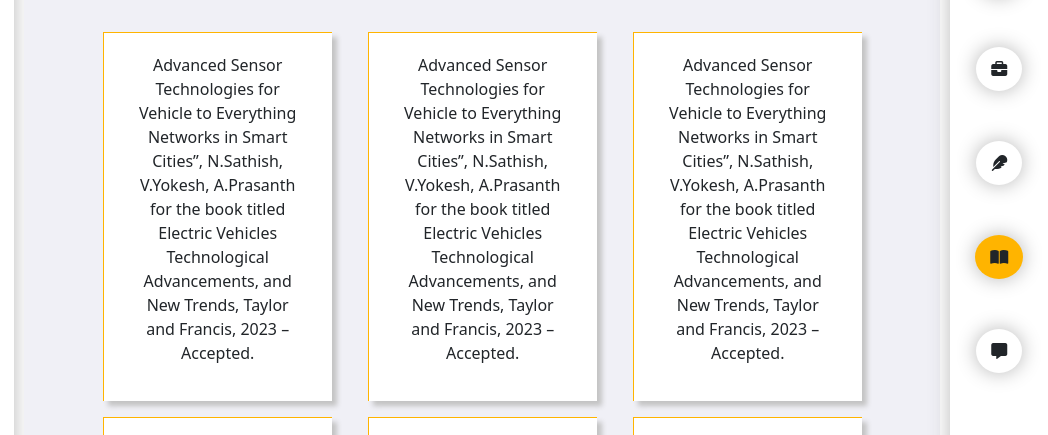
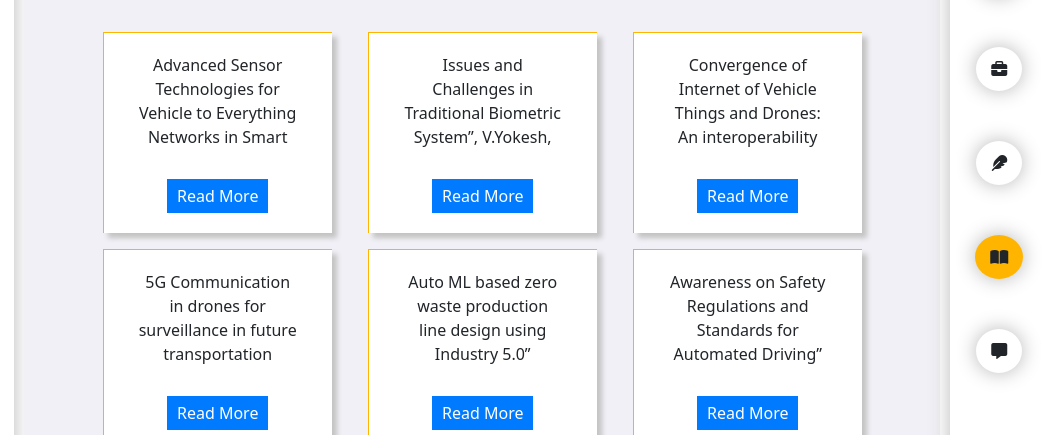
Before and after one commit to haris-dev-team/portfolio, a plain HTML site: page index.html in a window 1280 px wide. Both pictures are taken after a click on the element 1231 px from the left and 433 px from the top of the page. Shown: the part 176-611 px from the top of the page, 232-1280 px from the left. Drawn offline with nearby package versions, Linux system fonts and the light colour scheme.

Commit message:
books_Section_Setting

```diff
--- a/app.js
+++ b/app.js
@@ -199,6 +199,30 @@ function toggleSidebar() {
     }
   }
 }
+function toggleReadMore(id) {
+  const content = document.getElementById(`book-content${id}`);
+  const button = document.getElementById(`read-more-btn${id}`);
+
+  if (content.classList.contains(`expanded${id}`)) {
+    content.classList.remove(`expanded${id}`);
+    button.innerText = "Read More";
+  } else {
+    content.classList.add(`expanded${id}`);
+    button.innerText = "Read Less";
+  }
+}
+function toggleReadMoreAward(id) {
+  const content = document.getElementById(`award-content${id}`);
+  const button = document.getElementById(`read-more-award-btn${id}`);
+
+  if (content.classList.contains(`expanded${id}`)) {
+    content.classList.remove(`expanded${id}`);
+    button.innerText = "Read More";
+  } else {
+    content.classList.add(`expanded${id}`);
+    button.innerText = "Read Less";
+  }
+}
 
 function onReload() {
   activeSection = "home";
--- a/center.css
+++ b/center.css
@@ -342,6 +342,71 @@ tbody tr.active {
   padding: 20px 35px;
   box-shadow: 5px 5px 5px rgb(195, 195, 195);
 }
+.book-content {
+  max-height: 100px;
+  overflow: hidden;
+  transition: max-height 0.3s ease-in-out;
+}
+
+.book-content.expanded0 {
+  max-height: 500px;
+}
+.book-content.expanded1 {
+  max-height: 500px;
+}
+.book-content.expanded2 {
+  max-height: 500px;
+}
+.book-content.expanded3 {
+  max-height: 500px;
+}
+.book-content.expanded4 {
+  max-height: 500px;
+}
+.book-content.expanded5 {
+  max-height: 500px;
+}
+.award-content {
+  max-height: 50px;
+  overflow: hidden;
+  transition: max-height 0.3s ease-in-out;
+}
+
+.award-content.expanded0 {
+  max-height: 500px;
+}
+.award-content.expanded1 {
+  max-height: 500px;
+}
+.award-content.expanded2 {
+  max-height: 500px;
+}
+
+.read-more-award-btn {
+  background-color: transparent;
+  color: #007bff;
+  border: none;
+  cursor: pointer;
+}
+
+.read-more-award-btn:hover {
+  color: #0056b3;
+  text-decoration: underline;
+}
+
+
+.read-more-btn {
+  background-color: #007bff;
+  color: white;
+  border: none;
+  padding: 5px 10px;
+  cursor: pointer;
+  margin-top: 10px;
+}
+
+.read-more-btn:hover {
+  background-color: #0056b3;
+}
 
 .center__section .container .award_col {
   padding: 30px 50px;
--- a/index.html
+++ b/index.html
@@ -911,56 +911,104 @@
               class="row my-3 gap-3 d-flex justify-content-center align-items-center"
             >
               <div class="col-md-3 chapter__container">
-                <p>
+                <p class="book-content" id="book-content0">
                   Advanced Sensor Technologies for Vehicle to Everything
                   Networks in Smart Cities”, N.Sathish, V.Yokesh, A.Prasanth for
                   the book titled Electric Vehicles Technological Advancements,
                   and New Trends, Taylor and Francis, 2023 – Accepted.
                 </p>
+                <button
+                  class="read-more-btn"
+                  id="read-more-btn0"
+                  onclick="toggleReadMore(0)"
+                >
+                  Read More
+                </button>
               </div>
+
               <div class="col-md-3 chapter__container">
-                <p>
-                  Advanced Sensor Technologies for Vehicle to Everything
-                  Networks in Smart Cities”, N.Sathish, V.Yokesh, A.Prasanth for
-                  the book titled Electric Vehicles Technological Advancements,
-                  and New Trends, Taylor and Francis, 2023 – Accepted.
+                <p class="book-content" id="book-content1">
+                  Issues and Challenges in Traditional Biometric System”,
+                  V.Yokesh, N.Sathish, A.Prasanth for the book titled AI based
+                  advancements in Biometrics and Applications, Taylor and
+                  Francis, 2023 – Accepted.
                 </p>
+                <button
+                  class="read-more-btn"
+                  id="read-more-btn1"
+                  onclick="toggleReadMore(1)"
+                >
+                  Read More
+                </button>
               </div>
+
               <div class="col-md-3 chapter__container">
-                <p>
-                  Advanced Sensor Technologies for Vehicle to Everything
-                  Networks in Smart Cities”, N.Sathish, V.Yokesh, A.Prasanth for
-                  the book titled Electric Vehicles Technological Advancements,
-                  and New Trends, Taylor and Francis, 2023 – Accepted.
+                <p class="book-content" id="book-content2">
+                  Convergence of Internet of Vehicle Things and Drones: An
+                  interoperability Perspective” V.Yokesh, N.Sathish, Pham Chien
+                  Thang for the book titled Future of Transportation Logistics
+                  and Disaster Management with Drones, Elsevier, 2023 –
+                  Accepted.
                 </p>
+                <button
+                  class="read-more-btn"
+                  id="read-more-btn2"
+                  onclick="toggleReadMore(2)"
+                >
+                  Read More
+                </button>
               </div>
             </div>
             <div
-              class="row gap-3 d-flex justify-content-center align-items-center"
+              class="row my-3 gap-3 d-flex justify-content-center align-items-center"
             >
               <div class="col-md-3 chapter__container">
-                <p>
-                  Advanced Sensor Technologies for Vehicle to Everything
-                  Networks in Smart Cities”, N.Sathish, V.Yokesh, A.Prasanth for
-                  the book titled Electric Vehicles Technological Advancements,
-                  and New Trends, Taylor and Francis, 2023 – Accepted.
+                <p class="book-content" id="book-content3">
+                  5G Communication in drones for surveillance in future
+                  transportation activities” V.Yokesh, N.Sathish, S.Lavanya,
+                  Pham Chien Thang for the book titled Future of Transportation
+                  Logistics and Disaster Management with Drones, Elsevier, 2023
+                  – Accepted.
                 </p>
+                <button
+                  class="read-more-btn"
+                  id="read-more-btn3"
+                  onclick="toggleReadMore(3)"
+                >
+                  Read More
+                </button>
               </div>
+
               <div class="col-md-3 chapter__container">
-                <p>
-                  Advanced Sensor Technologies for Vehicle to Everything
-                  Networks in Smart Cities”, N.Sathish, V.Yokesh, A.Prasanth for
-                  the book titled Electric Vehicles Technological Advancements,
-                  and New Trends, Taylor and Francis, 2023 – Accepted.
+                <p class="book-content" id="book-content4">
+                  Auto ML based zero waste production line design using Industry
+                  5.0” N.Sathish, V.Yokesh, A.Prasanth for the book titled
+                  Automated Machine Learning for Industry 5.0 – Current
+                  Practices and Future Challenges, Springer, 2023 – Accepted.
                 </p>
+                <button
+                  class="read-more-btn"
+                  id="read-more-btn4"
+                  onclick="toggleReadMore(4)"
+                >
+                  Read More
+                </button>
               </div>
+
               <div class="col-md-3 chapter__container">
-                <p>
-                  Advanced Sensor Technologies for Vehicle to Everything
-                  Networks in Smart Cities”, N.Sathish, V.Yokesh, A.Prasanth for
-                  the book titled Electric Vehicles Technological Advancements,
-                  and New Trends, Taylor and Francis, 2023 – Accepted.
+                <p class="book-content" id="book-content5">
+                  Awareness on Safety Regulations and Standards for Automated
+                  Driving” A.Prasanth, N.Sathish, V.Yokesh for the book titled
+                  Knowledge Graph-Based Methods for Automated Driving, Elsevier,
+                  2023 – Accepted.
                 </p>
+                <button
+                  class="read-more-btn"
+                  id="read-more-btn5"
+                  onclick="toggleReadMore(5)"
+                >
+                  Read More
+                </button>
               </div>
             </div>
           </div>
@@ -978,12 +1026,22 @@
                   <i class="fa-solid fa-star" style="color: #ffb400"></i>
                 </div>
                 <h5 class="text-center">Best Paper Award</h5>
-                <p class="opacity-75 text-center">
+                <p
+                  id="award-content0"
+                  class="opacity-75 text-center award-content"
+                >
                   for the article entitled “Cross talk performance on Spectral
                   Amplitude Encoding – A Simulation Study” International
                   Conference on Recent Advances in Engineering and Technology
                   (ICRAET), Hyderabad, March 2012.
                 </p>
+                <button
+                  id="read-more-award-btn0"
+                  class="btn btn-link text-center read-more-award-btn"
+                  onclick="toggleReadMoreAward(0)"
+                >
+                  Read More
+                </button>
               </div>
               <div class="col-md-3 d-flex flex-column bg-white award_col">
                 <div class="d-flex justify-content-center my-2 gap-2">
@@ -994,12 +1052,22 @@
                   <i class="fa-solid fa-star" style="color: #ffb400"></i>
                 </div>
                 <h5 class="text-center">Best Paper Award</h5>
-                <p class="opacity-75 text-center">
+                <p
+                  id="award-content1"
+                  class="opacity-75 text-center award-content"
+                >
                   for the article entitled “Cross talk performance on Spectral
                   Amplitude Encoding – A Simulation Study” International
                   Conference on Recent Advances in Engineering and Technology
                   (ICRAET), Hyderabad, March 2012.
                 </p>
+                <button
+                  id="read-more-award-btn1"
+                  class="btn btn-link text-center read-more-award-btn"
+                  onclick="toggleReadMoreAward(1)"
+                >
+                  Read More
+                </button>
               </div>
               <div class="col-md-3 d-flex flex-column bg-white award_col">
                 <div class="d-flex justify-content-center my-2 gap-2">
@@ -1010,12 +1078,22 @@
                   <i class="fa-solid fa-star" style="color: #ffb400"></i>
                 </div>
                 <h5 class="text-center">Best Paper Award</h5>
-                <p class="opacity-75 text-center">
+                <p
+                  id="award-content2"
+                  class="opacity-75 text-center award-content"
+                >
                   for the article entitled “Cross talk performance on Spectral
                   Amplitude Encoding – A Simulation Study” International
                   Conference on Recent Advances in Engineering and Technology
                   (ICRAET), Hyderabad, March 2012.
                 </p>
+                <button
+                  id="read-more-award-btn2"
+                  class="btn btn-link text-center read-more-award-btn"
+                  onclick="toggleReadMoreAward(2)"
+                >
+                  Read More
+                </button>
               </div>
             </div>
           </div>
```
